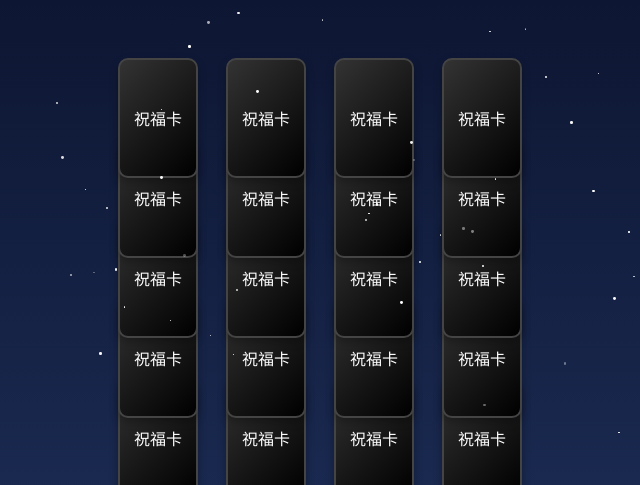
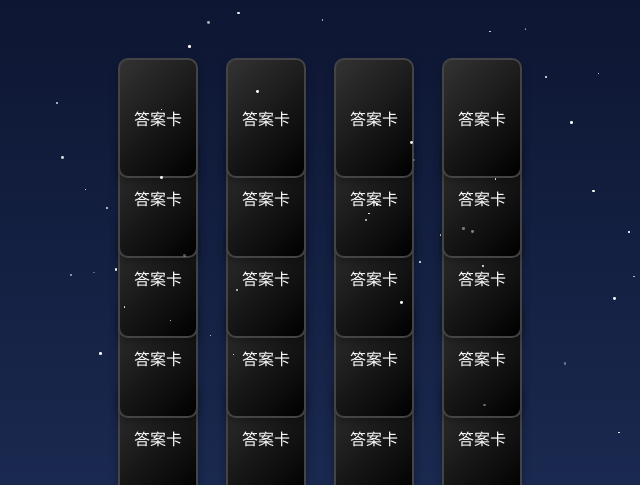
Before and after one commit to 1ZHAO123/answer-book, a plain HTML site: page index.html in a window 1280 px wide. Both pictures are taken after a click on the button "进入抽卡（独属于你的答案之书）". Shown: the part 312-797 px from the top of the page, 338-978 px from the left. Drawn offline with Linux system fonts and the light colour scheme.

Commit message:
Update index.html

```diff
--- a/index.html
+++ b/index.html
@@ -343,7 +343,7 @@
                     card.innerHTML = `
                         <div class="card-inner">
                             <div class="card-front">${shuffled[index]}</div>
-                            <div class="card-back">祝福卡</div>
+                            <div class="card-back">答案卡</div>
                         </div>
                     `;
 
@@ -385,4 +385,5 @@
         }
     </script>
 </body>
+
 </html>
```
